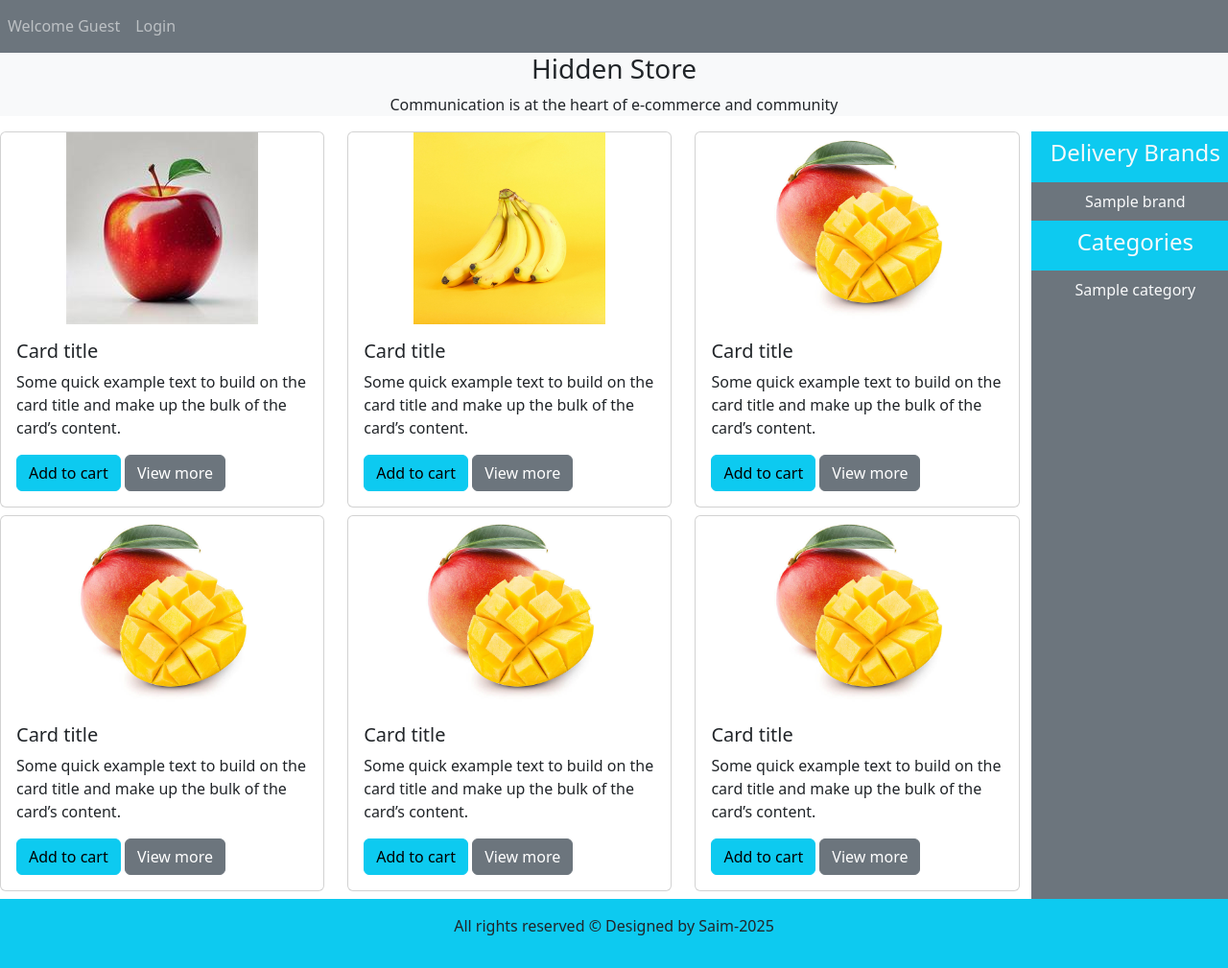
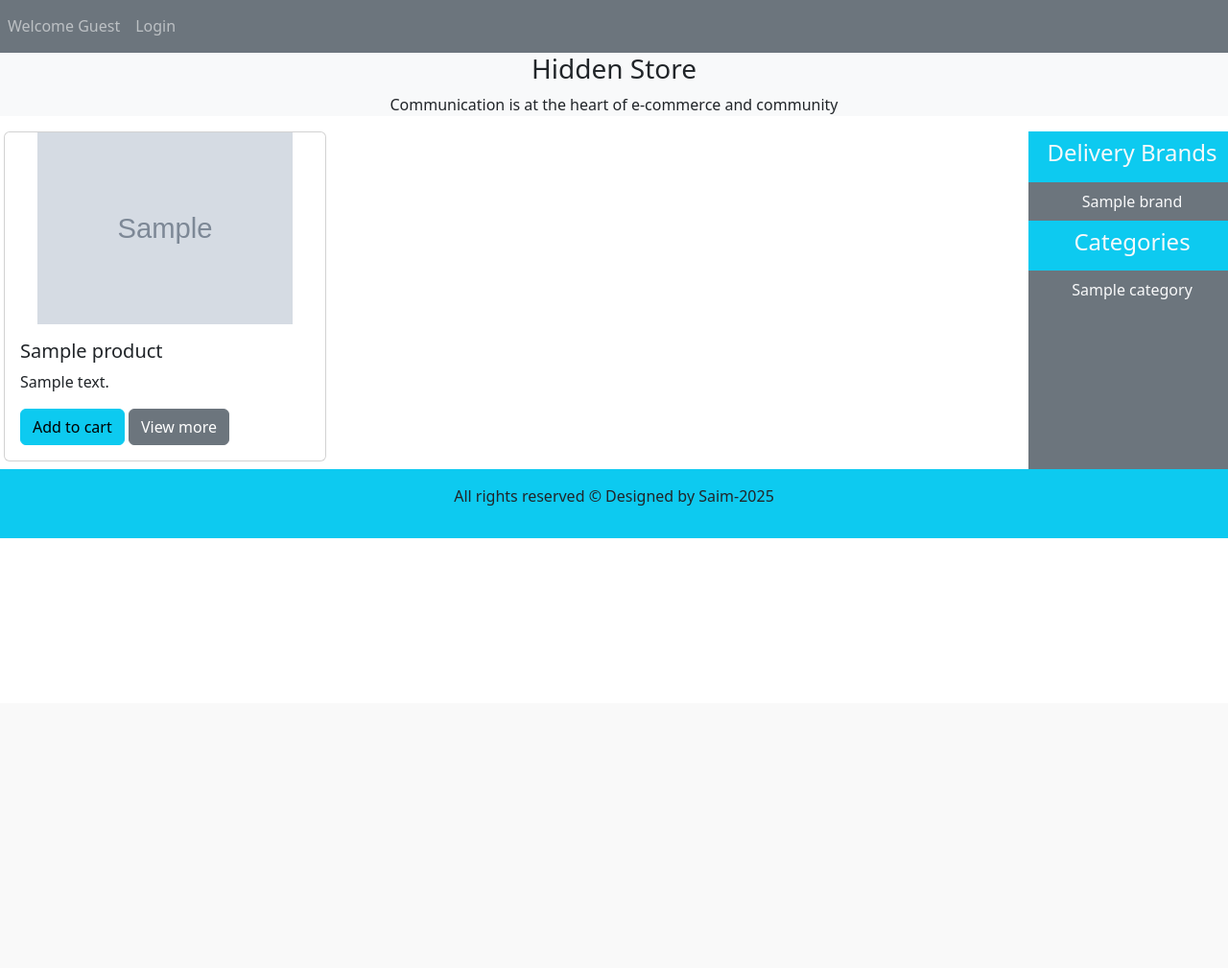
Before and after one commit to MuzahidurSaim/Ecommerce_Website_MuzahidurRahmanSaim, a PHP site: page /index.php in a window 1280 px wide. Shown: the part 67-1076 px from the top of the page at 96% size. After the commit the page ends 628 px from the top, so only its background shows below. Run offline with PHP 8.4, Linux system fonts and the light colour scheme; tables that the repository leaves empty or names only in its code hold one stand-in row (values such as "Sample post"); grey boxes marked "Sample" are stand-in pictures; some libraries are stand-ins or nearby versions.

Commit message:
finished part-17 (modify the root index.php file to display the dynamic values in the homepage)

```diff
--- a/admin_area/insert_product.php
+++ b/admin_area/insert_product.php
@@ -32,7 +32,7 @@
             move_uploaded_file($temp_image3, "./product_images/$product_image3");
 
             // insert query
-            $insert_products="insert into `products` (product_title, product_description, product_keywords, category_title, brand_title, product_image1, product_image2, product_image3, product_price, product_date, product_status) values ('$product_title', '$product_description', '$product_keywords', '$product_category', '$product_brand', '$product_image1', '$product_image2', '$product_image3', '$product_price', NOW(), '$product_status')";
+            $insert_products="insert into `products` (product_title, product_description, product_keywords, category_id, brand_id, product_image1, product_image2, product_image3, product_price, product_date, product_status) values ('$product_title', '$product_description', '$product_keywords', '$product_category', '$product_brand', '$product_image1', '$product_image2', '$product_image3', '$product_price', NOW(), '$product_status')";
 
             $result_query=mysqli_query($con, $insert_products);
             if($result_query) {
--- a/index.php
+++ b/index.php
@@ -84,77 +84,44 @@
         </div>
 
         <!-- fourth child -->
-        <div class="row">
+        <div class="row px-1">
 
             <!-- products -->
             <div class="col-md-10">
                 <div class="row">
-                    <div class="col-md-4 mb-2">
-                        <div class="card">
-                            <img src="./images/apple.jpg" class="card-img-top" alt="...">
-                            <div class="card-body">
-                                <h5 class="card-title">Card title</h5>
-                                <p class="card-text">Some quick example text to build on the card title and make up the bulk of the card’s content.</p>
-                                <a href="#" class="btn btn-info">Add to cart</a>
-                                <a href="#" class="btn btn-secondary">View more</a>
-                            </div>
-                        </div>
-                    </div>
-                    <div class="col-md-4 mb-2">
-                        <div class="card">
-                            <img src="./images/banana.jpg" class="card-img-top" alt="...">
-                            <div class="card-body">
-                                <h5 class="card-title">Card title</h5>
-                                <p class="card-text">Some quick example text to build on the card title and make up the bulk of the card’s content.</p>
-                                <a href="#" class="btn btn-info">Add to cart</a>
-                                <a href="#" class="btn btn-secondary">View more</a>
-                            </div>
-                        </div>
-                    </div>
-                    <div class="col-md-4 mb-2">
-                        <div class="card">
-                            <img src="./images/mango.jpg" class="card-img-top" alt="...">
-                            <div class="card-body">
-                                <h5 class="card-title">Card title</h5>
-                                <p class="card-text">Some quick example text to build on the card title and make up the bulk of the card’s content.</p>
-                                <a href="#" class="btn btn-info">Add to cart</a>
-                                <a href="#" class="btn btn-secondary">View more</a>
-                            </div>
-                        </div>
-                    </div>
-                    <div class="col-md-4 mb-2">
-                        <div class="card">
-                            <img src="./images/mango.jpg" class="card-img-top" alt="...">
-                            <div class="card-body">
-                                <h5 class="card-title">Card title</h5>
-                                <p class="card-text">Some quick example text to build on the card title and make up the bulk of the card’s content.</p>
-                                <a href="#" class="btn btn-info">Add to cart</a>
-                                <a href="#" class="btn btn-secondary">View more</a>
-                            </div>
-                        </div>
-                    </div>
-                    <div class="col-md-4 mb-2">
-                        <div class="card">
-                            <img src="./images/mango.jpg" class="card-img-top" alt="...">
-                            <div class="card-body">
-                                <h5 class="card-title">Card title</h5>
-                                <p class="card-text">Some quick example text to build on the card title and make up the bulk of the card’s content.</p>
-                                <a href="#" class="btn btn-info">Add to cart</a>
-                                <a href="#" class="btn btn-secondary">View more</a>
-                            </div>
-                        </div>
-                    </div>
-                    <div class="col-md-4 mb-2">
-                        <div class="card">
-                            <img src="./images/mango.jpg" class="card-img-top" alt="...">
-                            <div class="card-body">
-                                <h5 class="card-title">Card title</h5>
-                                <p class="card-text">Some quick example text to build on the card title and make up the bulk of the card’s content.</p>
-                                <a href="#" class="btn btn-info">Add to cart</a>
-                                <a href="#" class="btn btn-secondary">View more</a>
-                            </div>
-                        </div>
-                    </div>
+
+                    <!-- fetching products -->
+                    <?php
+
+                        $select_query="Select * from `products` order by rand() limit 0, 15";
+                        $result_query=mysqli_query($con, $select_query);
+
+                        while($row=mysqli_fetch_assoc($result_query)) {
+                            $product_id=$row['product_id'];
+                            $product_title=$row['product_title'];
+                            $product_description=$row['product_description'];
+                            $category_id=$row['category_id'];
+                            $brand_id=$row['brand_id'];
+                            $product_image1=$row['product_image1'];
+                            $product_price=$row['product_price'];
+
+                            echo "
+                                <div class='col-md-4 mb-2'>
+                                    <div class='card'>
+                                        <img src='./admin_area/product_images/$product_image1' class='card-img-top' alt='$product_title'>
+                                        <div class='card-body'>
+                                            <h5 class='card-title'>$product_title</h5>
+                                            <p class='card-text'>$product_description</p>
+                                            <a href='#' class='btn btn-info'>Add to cart</a>
+                                            <a href='#' class='btn btn-secondary'>View more</a>
+                                        </div>
+                                    </div>
+                                </div>
+                            ";
+                        }
+
+                    ?>
+
                 </div>
             </div>
 
```
Also changed, not shown: README.md, admin_area/product_images/headphones1.jpg (added), admin_area/product_images/headphones2.jpg (added), admin_area/product_images/headphones3.jpg (added), images/headphones1.jpg (added), images/headphones2.jpg (added), images/headphones3.jpg (added).
